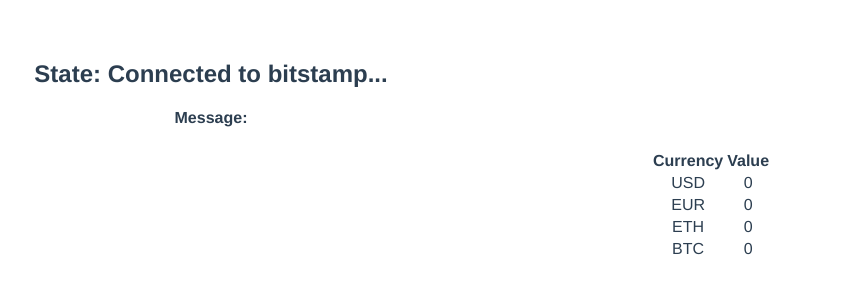
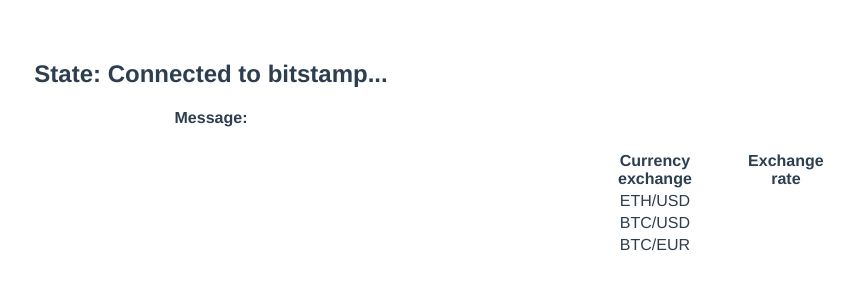
Before and after one commit to kobleistvan/vuetest, a Vue app: page / in a window 1280 px wide. Shown: the top 300 px of the page, without its empty margins (429-1280 px from the left). Built offline with nearby package versions, Linux system fonts and the light colour scheme; no server answers.

Commit message:
Added latest exchange rates into a simple table

```diff
--- a/src/App.vue
+++ b/src/App.vue
@@ -9,26 +9,22 @@
         <table id="ratesTable">
           <thead>
             <tr>
-              <th>Currency</th>
-              <th>Value</th>
+              <th>Currency exchange</th>
+              <th>Exchange rate</th>
             </tr>
           </thead>
           <tbody>
             <tr>
-              <td>USD</td>
-              <td>{{ latestUSDValue }}</td>
+              <td>ETH/USD</td>
+              <td>{{ latestEthUsdValue }}</td>
             </tr>
             <tr>
-              <td>EUR</td>
-              <td>{{ latestEURValue }}</td>
+              <td>BTC/USD</td>
+              <td>{{ latestBtcUsdValue }}</td>
             </tr>
             <tr>
-              <td>ETH</td>
-              <td>{{ latestETHValue }}</td>
-            </tr>
-            <tr>
-              <td>BTC</td>
-              <td>{{ latestBTCValue }}</td>
+              <td>BTC/EUR</td>
+              <td>{{ latestBtcEurValue }}</td>
             </tr>
           </tbody>
         </table>
@@ -51,10 +47,9 @@
       ethUsd: [],
       btcUsd: [],
       btcEur: [],
-      latestUSDValue: 0,
-      latestEURValue: 0,
-      latestETHValue: 0,
-      latestBTCValue: 0,
+      latestEthUsdValue: null,
+      latestBtcUsdValue: null,
+      latestBtcEurValue: null,
       chart: null
     };
   },
@@ -104,14 +99,17 @@
           case "live_trades_ethusd":
             this.ethUsd.push([data.data.timestamp, data.data.price]);
             this.chart.series[0].setData(this.ethUsd);
+            this.latestEthUsdValue = data.data.price;
             break;
           case "live_trades_btcusd":
             this.btcUsd.push([data.data.timestamp, data.data.price]);
             this.chart.series[1].setData(this.btcUsd);
+            this.latestBtcUsdValue = data.data.price;
             break;
           case "live_trades_btceur":
             this.btcEur.push([data.data.timestamp, data.data.price]);
             this.chart.series[2].setData(this.btcEur);
+            this.latestBtcEurValue = data.data.price;
             break;
         }
         this.chart.redraw();
```
